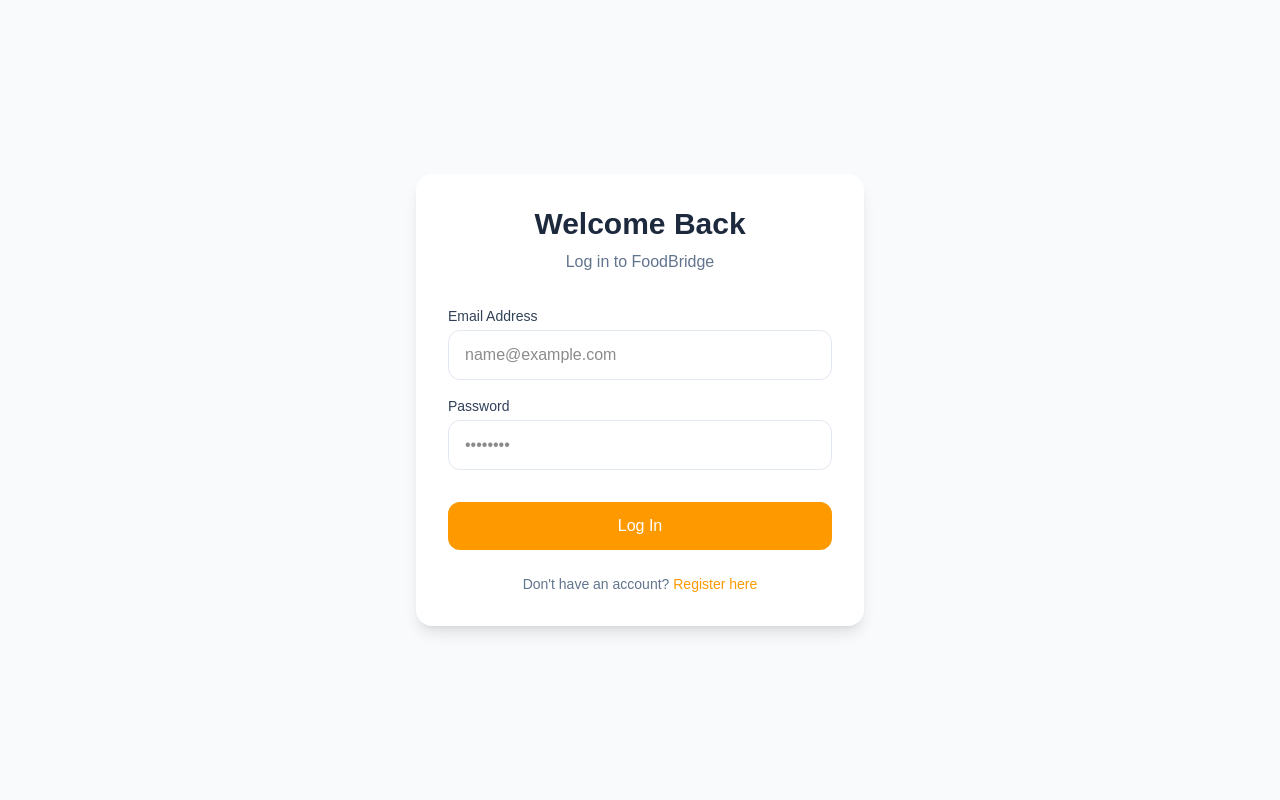
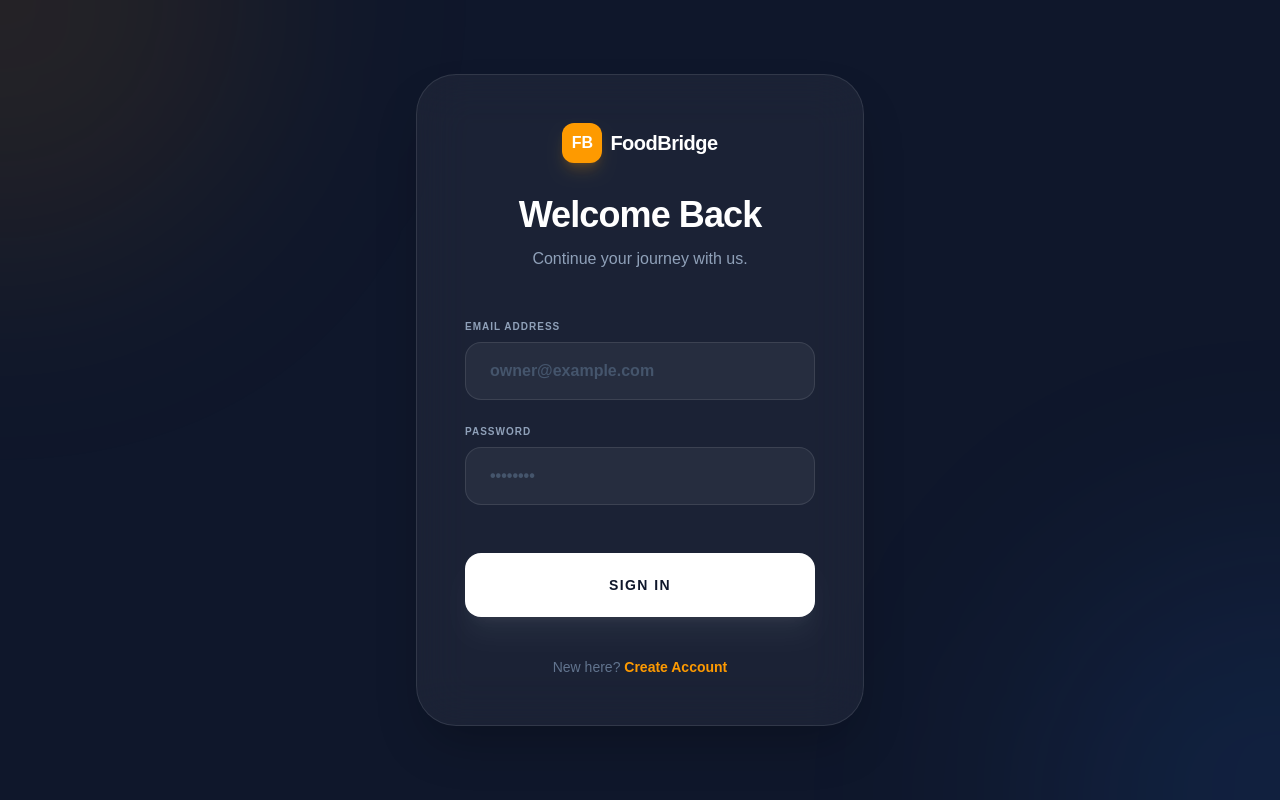
Before and after one commit to curioussensie/foodbridge, a Next.js app: page /login in a window 1280 px wide. Built offline with nearby package versions, Linux system fonts and the light colour scheme.

Commit message:
feat(app): landing page

```diff
--- a/app/login/page.tsx
+++ b/app/login/page.tsx
@@ -2,6 +2,7 @@
 
 import { useState } from "react";
 import { useRouter } from "next/navigation";
+import Link from "next/link";
 
 export default function LoginPage() {
   const router = useRouter();
@@ -42,11 +43,11 @@
 
       // Redirect based on role
       if (data.user.role === "Donor") {
-        router.push("/donor/dashboard"); // We can route them to dashboard or post-listing later
+        router.push("/donor");
       } else if (data.user.role === "Recipient") {
-        router.push("/recipient/browse");
+        router.push("/recipient");
       } else if (data.user.role === "Admin") {
-        router.push("/admin/dashboard");
+        router.push("/admin");
       } else {
         router.push("/");
       }
@@ -57,23 +58,42 @@
   };
 
   return (
-    <div className="min-h-screen bg-slate-50 flex items-center justify-center p-4">
-      <div className="bg-white max-w-md w-full p-6 sm:p-8 rounded-2xl shadow-lg">
-        <div className="mb-8 text-center">
-          <h1 className="text-3xl font-bold text-slate-800 mb-2">Welcome Back</h1>
-          <p className="text-slate-500">Log in to FoodBridge</p>
+    <div className="min-h-screen bg-slate-900 flex items-center justify-center p-6 relative overflow-hidden">
+      {/* Background Orbs */}
+      <div className="absolute top-0 left-0 w-[500px] h-[500px] bg-amber-500/10 rounded-full blur-[120px] -translate-x-1/2 -translate-y-1/2"></div>
+      <div className="absolute bottom-0 right-0 w-[500px] h-[500px] bg-blue-500/10 rounded-full blur-[120px] translate-x-1/2 translate-y-1/2"></div>
+
+      <div className="bg-white/5 backdrop-blur-xl max-w-md w-full p-12 rounded-[2.5rem] shadow-2xl border border-white/10 relative z-10">
+        <div className="mb-12 text-center">
+          <Link href="/" className="inline-flex items-center gap-2 mb-8 group">
+            <div className="w-10 h-10 bg-amber-500 rounded-xl flex items-center justify-center text-white font-bold shadow-lg shadow-amber-500/20 group-hover:scale-110 transition-transform">
+              FB
+            </div>
+            <span className="text-xl font-black text-white tracking-tight">
+              FoodBridge
+            </span>
+          </Link>
+          <h1 className="text-4xl font-black text-white tracking-tight mb-3">
+            Welcome Back
+          </h1>
+          <p className="text-slate-400 font-medium">
+            Continue your journey with us.
+          </p>
         </div>
 
         {status === "error" && (
-          <div className="mb-6 p-4 bg-red-50 border border-red-200 text-red-600 rounded-xl">
+          <div className="mb-10 p-5 bg-red-500/10 border border-red-500/20 text-red-400 rounded-2xl font-bold text-sm text-center">
             {errorMessage}
           </div>
         )}
 
-        <form onSubmit={handleSubmit} className="space-y-6">
-          <div className="space-y-4">
+        <form onSubmit={handleSubmit} className="space-y-8">
+          <div className="space-y-6">
             <div>
-              <label className="block text-sm font-medium text-slate-700 mb-1" htmlFor="email">
+              <label
+                className="block text-[10px] font-bold text-slate-400 uppercase tracking-widest mb-2"
+                htmlFor="email"
+              >
                 Email Address
               </label>
               <input
@@ -83,13 +103,16 @@
                 required
                 value={formData.email}
                 onChange={handleChange}
-                className="w-full px-4 py-3 min-h-12 rounded-xl border border-slate-200 focus:border-amber-500 focus:ring-2 focus:ring-amber-500/20 outline-none transition-all"
-                placeholder="name@example.com"
+                className="w-full px-6 py-4 bg-white/5 border border-white/10 rounded-2xl focus:border-amber-500 focus:ring-4 focus:ring-amber-500/5 outline-none transition-all font-bold text-white placeholder:text-slate-600"
+                placeholder="owner@example.com"
               />
             </div>
 
             <div>
-              <label className="block text-sm font-medium text-slate-700 mb-1" htmlFor="password">
+              <label
+                className="block text-[10px] font-bold text-slate-400 uppercase tracking-widest mb-2"
+                htmlFor="password"
+              >
                 Password
               </label>
               <input
@@ -99,27 +122,35 @@
                 required
                 value={formData.password}
                 onChange={handleChange}
-                className="w-full px-4 py-3 min-h-12 rounded-xl border border-slate-200 focus:border-amber-500 focus:ring-2 focus:ring-amber-500/20 outline-none transition-all"
+                className="w-full px-6 py-4 bg-white/5 border border-white/10 rounded-2xl focus:border-amber-500 focus:ring-4 focus:ring-amber-500/5 outline-none transition-all font-bold text-white placeholder:text-slate-600"
                 placeholder="••••••••"
               />
             </div>
           </div>
 
-          <button
-            type="submit"
-            disabled={status === "loading"}
-            className="w-full min-h-12 flex items-center justify-center bg-amber-500 hover:bg-amber-600 text-white font-medium rounded-xl transition-colors focus:ring-2 focus:ring-amber-500 focus:ring-offset-2 focus:outline-none disabled:opacity-70 disabled:cursor-not-allowed mt-8"
-          >
-            {status === "loading" ? "Logging in..." : "Log In"}
-          </button>
+          <div className="pt-4">
+            <button
+              type="submit"
+              disabled={status === "loading"}
+              className="w-full h-16 bg-white text-slate-900 hover:bg-amber-500 hover:text-white font-black rounded-2xl transition-all shadow-xl shadow-white/5 hover:shadow-amber-500/20 disabled:opacity-50 flex items-center justify-center gap-3 uppercase tracking-widest text-sm"
+            >
+              {status === "loading" ? (
+                <div className="w-5 h-5 border-2 border-slate-900/30 border-t-slate-900 rounded-full animate-spin" />
+              ) : (
+                "Sign In"
+              )}
+            </button>
+            <p className="text-center text-sm text-slate-500 mt-10 font-medium">
+              New here?{" "}
+              <Link
+                href="/donor/register"
+                className="text-amber-500 font-bold hover:underline"
+              >
+                Create Account
+              </Link>
+            </p>
+          </div>
         </form>
-
-        <div className="mt-6 text-center text-sm text-slate-500">
-          Don't have an account?{" "}
-          <a href="/donor/register" className="font-medium text-amber-500 hover:text-amber-600">
-            Register here
-          </a>
-        </div>
       </div>
     </div>
   );
--- a/app/page.tsx
+++ b/app/page.tsx
@@ -1,65 +1,118 @@
-import Image from "next/image";
+import Link from "next/link";
 
 export default function Home() {
   return (
-    <div className="flex flex-col flex-1 items-center justify-center bg-zinc-50 font-sans dark:bg-black">
-      <main className="flex flex-1 w-full max-w-3xl flex-col items-center justify-between py-32 px-16 bg-white dark:bg-black sm:items-start">
-        <Image
-          className="dark:invert"
-          src="/next.svg"
-          alt="Next.js logo"
-          width={100}
-          height={20}
-          priority
-        />
-        <div className="flex flex-col items-center gap-6 text-center sm:items-start sm:text-left">
-          <h1 className="max-w-xs text-3xl font-semibold leading-10 tracking-tight text-black dark:text-zinc-50">
-            To get started, edit the page.tsx file.
-          </h1>
-          <p className="max-w-md text-lg leading-8 text-zinc-600 dark:text-zinc-400">
-            Looking for a starting point or more instructions? Head over to{" "}
-            <a
-              href="https://vercel.com/templates?framework=next.js&utm_source=create-next-app&utm_medium=appdir-template-tw&utm_campaign=create-next-app"
-              className="font-medium text-zinc-950 dark:text-zinc-50"
-            >
-              Templates
-            </a>{" "}
-            or the{" "}
-            <a
-              href="https://nextjs.org/learn?utm_source=create-next-app&utm_medium=appdir-template-tw&utm_campaign=create-next-app"
-              className="font-medium text-zinc-950 dark:text-zinc-50"
-            >
-              Learning
-            </a>{" "}
-            center.
-          </p>
+    <div className="min-h-screen bg-white font-sans text-slate-900 selection:bg-amber-100 selection:text-amber-900">
+      {/* Navigation */}
+      <nav className="fixed top-0 left-0 right-0 z-50 bg-white/80 backdrop-blur-md border-b border-slate-100">
+        <div className="max-w-7xl mx-auto px-6 h-20 flex items-center justify-between">
+          <div className="flex items-center gap-3">
+            <div className="w-10 h-10 bg-amber-500 rounded-xl flex items-center justify-center text-white font-bold text-xl shadow-lg shadow-amber-500/20">
+              FB
+            </div>
+            <span className="text-2xl font-black tracking-tight text-slate-900">FoodBridge</span>
+          </div>
+          <div className="hidden md:flex items-center gap-8">
+             <a href="#how-it-works" className="text-sm font-bold text-slate-500 hover:text-amber-600 transition-colors uppercase tracking-widest">How it Works</a>
+             <a href="#impact" className="text-sm font-bold text-slate-500 hover:text-amber-600 transition-colors uppercase tracking-widest">Impact</a>
+             <Link href="/login" className="text-sm font-bold text-slate-900 hover:text-amber-600 transition-colors uppercase tracking-widest">Sign In</Link>
+             <Link href="/donor/register" className="h-12 px-6 bg-slate-900 hover:bg-amber-500 text-white font-bold rounded-xl flex items-center justify-center transition-all shadow-xl shadow-slate-900/10 hover:shadow-amber-500/20 uppercase tracking-widest text-xs">
+               Join Now
+             </Link>
+          </div>
         </div>
-        <div className="flex flex-col gap-4 text-base font-medium sm:flex-row">
-          <a
-            className="flex h-12 w-full items-center justify-center gap-2 rounded-full bg-foreground px-5 text-background transition-colors hover:bg-[#383838] dark:hover:bg-[#ccc] md:w-[158px]"
-            href="https://vercel.com/new?utm_source=create-next-app&utm_medium=appdir-template-tw&utm_campaign=create-next-app"
-            target="_blank"
-            rel="noopener noreferrer"
-          >
-            <Image
-              className="dark:invert"
-              src="/vercel.svg"
-              alt="Vercel logomark"
-              width={16}
-              height={16}
-            />
-            Deploy Now
-          </a>
-          <a
-            className="flex h-12 w-full items-center justify-center rounded-full border border-solid border-black/[.08] px-5 transition-colors hover:border-transparent hover:bg-black/[.04] dark:border-white/[.145] dark:hover:bg-[#1a1a1a] md:w-[158px]"
-            href="https://nextjs.org/docs?utm_source=create-next-app&utm_medium=appdir-template-tw&utm_campaign=create-next-app"
-            target="_blank"
-            rel="noopener noreferrer"
-          >
-            Documentation
-          </a>
+      </nav>
+
+      {/* Hero Section */}
+      <section className="pt-40 pb-24 overflow-hidden">
+        <div className="max-w-7xl mx-auto px-6 grid grid-cols-1 lg:grid-cols-2 gap-20 items-center">
+          <div className="space-y-10">
+            <div className="inline-flex items-center gap-2 px-4 py-2 bg-amber-50 text-amber-600 rounded-full text-xs font-black uppercase tracking-widest">
+              <span className="w-2 h-2 rounded-full bg-amber-500 animate-pulse"></span>
+              Fighting Food Waste Together
+            </div>
+            <h1 className="text-6xl md:text-8xl font-black text-slate-900 leading-[0.9] tracking-tight">
+              Share Surplus, <br />
+              <span className="text-amber-500">End Hunger.</span>
+            </h1>
+            <p className="text-xl text-slate-500 font-medium leading-relaxed max-w-lg">
+              FoodBridge connects restaurants and businesses with local NGOs to redirect surplus food to those who need it most. Simple, fast, and impactful.
+            </p>
+            <div className="flex flex-col sm:flex-row gap-4 pt-4">
+              <Link href="/donor/register" className="h-16 px-10 bg-amber-500 hover:bg-amber-600 text-white font-black rounded-2xl flex items-center justify-center transition-all shadow-xl shadow-amber-500/30 text-sm uppercase tracking-widest">
+                Become a Donor
+              </Link>
+              <Link href="/recipient/register" className="h-16 px-10 bg-slate-50 hover:bg-slate-100 text-slate-900 font-black rounded-2xl flex items-center justify-center transition-all border border-slate-200 text-sm uppercase tracking-widest">
+                Register as NGO
+              </Link>
+            </div>
+          </div>
+          <div className="relative group">
+            <div className="absolute inset-0 bg-amber-500/20 rounded-[3rem] blur-3xl group-hover:bg-amber-500/30 transition-all duration-700"></div>
+            <div className="relative bg-slate-50 rounded-[3rem] aspect-square overflow-hidden border border-slate-200 shadow-2xl">
+               <img
+                 src="https://images.unsplash.com/photo-1488459711615-228f19503358?q=80&w=2070&auto=format&fit=crop"
+                 alt="Fresh Food"
+                 className="w-full h-full object-cover grayscale-[20%] group-hover:grayscale-0 transition-all duration-700 group-hover:scale-105"
+               />
+               <div className="absolute bottom-8 left-8 right-8 bg-white/90 backdrop-blur p-6 rounded-2xl shadow-xl">
+                  <div className="flex items-center justify-between mb-4">
+                    <span className="text-xs font-black uppercase tracking-widest text-slate-400">Live Impact</span>
+                    <span className="text-xs font-black uppercase tracking-widest text-emerald-500">Updated Now</span>
+                  </div>
+                  <div className="flex items-end gap-2">
+                    <span className="text-4xl font-black text-slate-900 tracking-tight">12,450+</span>
+                    <span className="text-sm font-bold text-slate-500 mb-1.5 uppercase">Meals Shared</span>
+                  </div>
+               </div>
+            </div>
+          </div>
         </div>
-      </main>
+      </section>
+
+      {/* How it Works */}
+      <section id="how-it-works" className="py-32 bg-slate-50">
+        <div className="max-w-7xl mx-auto px-6">
+           <div className="mb-20 text-center space-y-4">
+              <h2 className="text-[10px] font-black uppercase tracking-[0.3em] text-amber-500">The Process</h2>
+              <h3 className="text-4xl md:text-5xl font-black text-slate-900 tracking-tight">Three steps to change a life</h3>
+           </div>
+
+           <div className="grid grid-cols-1 md:grid-cols-3 gap-8">
+              {[
+                { title: "Post", desc: "Donors list surplus food items in seconds with our simple dashboard.", icon: "M12 4v16m8-8H4" },
+                { title: "Claim", desc: "Approved NGOs browse local listings and claim food for their communities.", icon: "M21 15.5V19a2 2 0 01-2 2H5a2 2 0 01-2-2v-3.5m18-10V7a2 2 0 00-2-2H5a2 2 0 00-2 2v1.5m18 10l-9 5-9-5m18-10l-9 5-9-5" },
+                { title: "Deliver", desc: "Direct pickup and delivery ensures food stays fresh and reaches those in need.", icon: "M13 10V3L4 14h7v7l9-11h-7z" }
+              ].map((step, i) => (
+                <div key={i} className="bg-white p-12 rounded-[2.5rem] shadow-xl shadow-slate-900/5 border border-slate-100 hover:border-amber-200 transition-all group">
+                   <div className="w-16 h-16 bg-amber-50 text-amber-500 rounded-3xl flex items-center justify-center mb-8 group-hover:bg-amber-500 group-hover:text-white transition-all duration-500">
+                      <svg className="w-8 h-8" fill="none" stroke="currentColor" viewBox="0 0 24 24">
+                        <path strokeLinecap="round" strokeLinejoin="round" strokeWidth={2.5} d={step.icon} />
+                      </svg>
+                   </div>
+                   <h4 className="text-2xl font-black text-slate-900 mb-4">{step.title}</h4>
+                   <p className="text-slate-500 font-medium leading-relaxed">{step.desc}</p>
+                </div>
+              ))}
+           </div>
+        </div>
+      </section>
+
+      {/* Footer */}
+      <footer className="py-20 border-t border-slate-100">
+        <div className="max-w-7xl mx-auto px-6 flex flex-col md:flex-row items-center justify-between gap-10">
+           <div className="flex items-center gap-3">
+              <div className="w-8 h-8 bg-slate-900 rounded-lg flex items-center justify-center text-white font-bold text-sm">FB</div>
+              <span className="text-xl font-black tracking-tight text-slate-900">FoodBridge</span>
+           </div>
+           <div className="flex items-center gap-8 text-[10px] font-black uppercase tracking-widest text-slate-400">
+              <Link href="/login" className="hover:text-amber-500 transition-colors">Donor Portal</Link>
+              <Link href="/login" className="hover:text-blue-500 transition-colors">NGO Portal</Link>
+              <Link href="/admin" className="hover:text-slate-900 transition-colors">Admin</Link>
+           </div>
+           <p className="text-xs text-slate-400 font-bold uppercase tracking-widest">&copy; 2026 FoodBridge. All rights reserved.</p>
+        </div>
+      </footer>
     </div>
   );
 }
```
